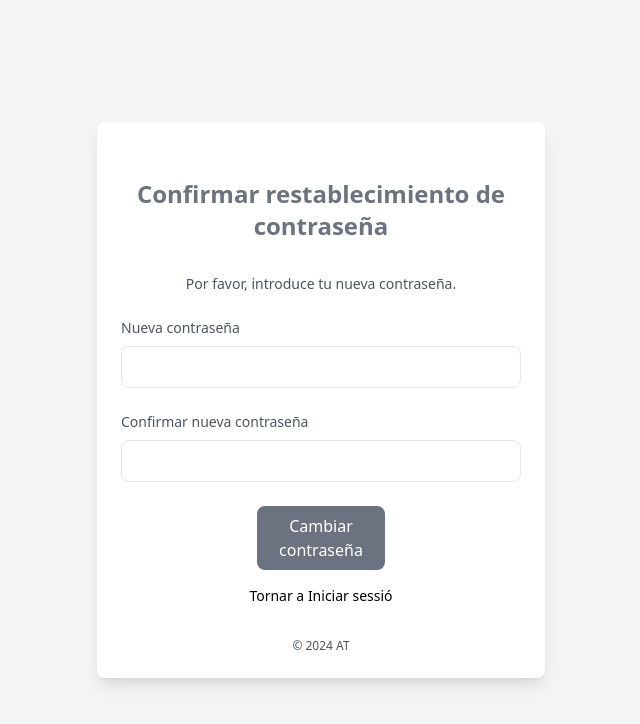
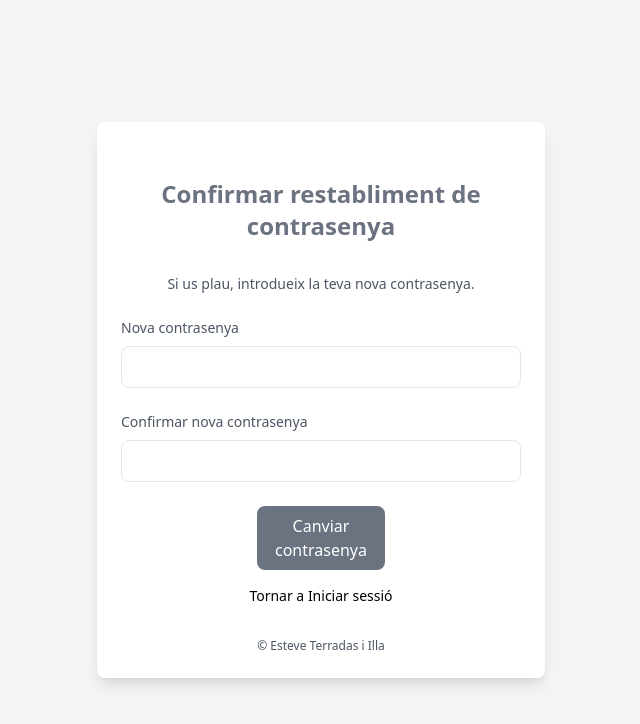
Before and after one commit to PauR03/Biblioteca-IETI, a Django app: page /reset/1/1/ in a window 1280 px wide. Shown: the top 724 px of the page, without its empty margins (319-959 px from the left). Run offline with Django 5.2, Linux system fonts and the light colour scheme.

Commit message:
RESTABLECER CONTRASEÑA OK

```diff
--- a/biblioteca/templates/registration/password_reset_confirm.html
+++ b/biblioteca/templates/registration/password_reset_confirm.html
@@ -3,30 +3,30 @@
 <head>
   <meta charset="UTF-8">
   <meta name="viewport" content="width=device-width, initial-scale=1.0">
-  <title>Confirmar restablecimiento de contraseña - IETI</title>
+  <title>Confirmar restabliment de contrasenya - IETI</title>
   <link href="https://cdn.jsdelivr.net/npm/tailwindcss@2.2.19/dist/tailwind.min.css" rel="stylesheet">
 </head>
 <body class="bg-gray-100">
   <div class="min-h-screen flex items-center justify-center">
     <div class="max-w-md w-full p-6 bg-white rounded-lg shadow-lg">
-      <h1 class="text-2xl font-semibold text-center text-gray-500 mt-8 mb-6">Confirmar restablecimiento de contraseña</h1>
-      <p class="text-sm text-gray-600 text-center mt-8 mb-6">Por favor, introduce tu nueva contraseña.</p>
+      <h1 class="text-2xl font-semibold text-center text-gray-500 mt-8 mb-6">Confirmar restabliment de contrasenya</h1>
+      <p class="text-sm text-gray-600 text-center mt-8 mb-6">Si us plau, introdueix la teva nova contrasenya.</p>
       <form method="post">
         {% csrf_token %}
         <div class="mb-6">
-          <label for="new_password1" class="block mb-2 text-sm text-gray-600">Nueva contraseña</label>
+          <label for="new_password1" class="block mb-2 text-sm text-gray-600">Nova contrasenya</label>
           <input type="password" id="new_password1" name="new_password1" class="w-full px-4 py-2 border rounded-lg focus:outline-none focus:ring-2 focus:ring-cyan-500" required>
         </div>
         <div class="mb-6">
-          <label for="new_password2" class="block mb-2 text-sm text-gray-600">Confirmar nueva contraseña</label>
+          <label for="new_password2" class="block mb-2 text-sm text-gray-600">Confirmar nova contrasenya</label>
           <input type="password" id="new_password2" name="new_password2" class="w-full px-4 py-2 border rounded-lg focus:outline-none focus:ring-2 focus:ring-cyan-500" required>
         </div>
-        <button type="submit" class="w-32 bg-gray-500 text-white py-2 rounded-lg mx-auto block focus:outline-none focus:ring-2 focus:ring-offset-2 focus:ring-cyan-500 mt-4 mb-4">Cambiar contraseña</button>
+        <button type="submit" class="w-32 bg-gray-500 text-white py-2 rounded-lg mx-auto block focus:outline-none focus:ring-2 focus:ring-offset-2 focus:ring-cyan-500 mt-4 mb-4">Canviar contrasenya</button>
       </form>
       <div class="text-center">
         <p class="text-sm">Tornar a <a href="{% url 'login' %}" class="text-cyan-600">Iniciar sessió</a></p>
       </div>
-      <p class="text-xs text-gray-600 text-center mt-8">&copy; 2024 AT</p>
+      <p class="text-xs text-gray-600 text-center mt-8">&copy; Esteve Terradas i Illa</p>
     </div>
   </div>
 </body>
--- a/biblioteca/templates/registration/password_reset_email.html
+++ b/biblioteca/templates/registration/password_reset_email.html
@@ -1,5 +1,5 @@
 {% autoescape off %}
-Para restablecer tu contraseña, haz clic en el enlace de abajo:
+Per restablir la teva contrasenya, fes clic en l'enllaç de sota:
 
 {{ domain }}{% url 'password_reset_confirm' uidb64=uid token=token %}
 {% endautoescape %}
--- /dev/null
+++ b/biblioteca/templates/registration/password_reset_subject.txt
@@ -0,0 +1 @@
+Restabliment de la contrasenya per al teu compte
--- a/biblioteca/templates/registration/passwordreset.html
+++ b/biblioteca/templates/registration/passwordreset.html
@@ -25,7 +25,7 @@
         <p class="text-sm">Tornar a <a href="{% url 'login' %}" class="text-cyan-600">Iniciar sessió</a></p>
 
       </div>
-      <p class="text-xs text-gray-600 text-center mt-8">&copy; 2024 AT</p>
+      <p class="text-xs text-gray-600 text-center mt-8">&copy; Esteve Terradas i Illa</p>
     </div>
   </div>
 </body>
--- a/biblioteca/templates/registration/passwordresetdone.html
+++ b/biblioteca/templates/registration/passwordresetdone.html
@@ -14,7 +14,7 @@
       <div class="text-center">
         <p class="text-sm">Tornar a <a href="{% url 'login' %}" class="text-cyan-600">Iniciar sessió</a></p>
       </div>
-      <p class="text-xs text-gray-600 text-center mt-8">&copy; 2023 WCS LAT</p>
+      <p class="text-xs text-gray-600 text-center mt-8">&copy; Esteve Terradas i Illa</p>
     </div>
   </div>
 </body>
```
Also changed, not shown: biblioteca/static/biblioteca/styles.css (+10 -0 lines), biblioteca/templates/dashboard.html (+6 -3 lines), biblioteca/templates/registration/password_reset_complete.html (+5 -5 lines).
